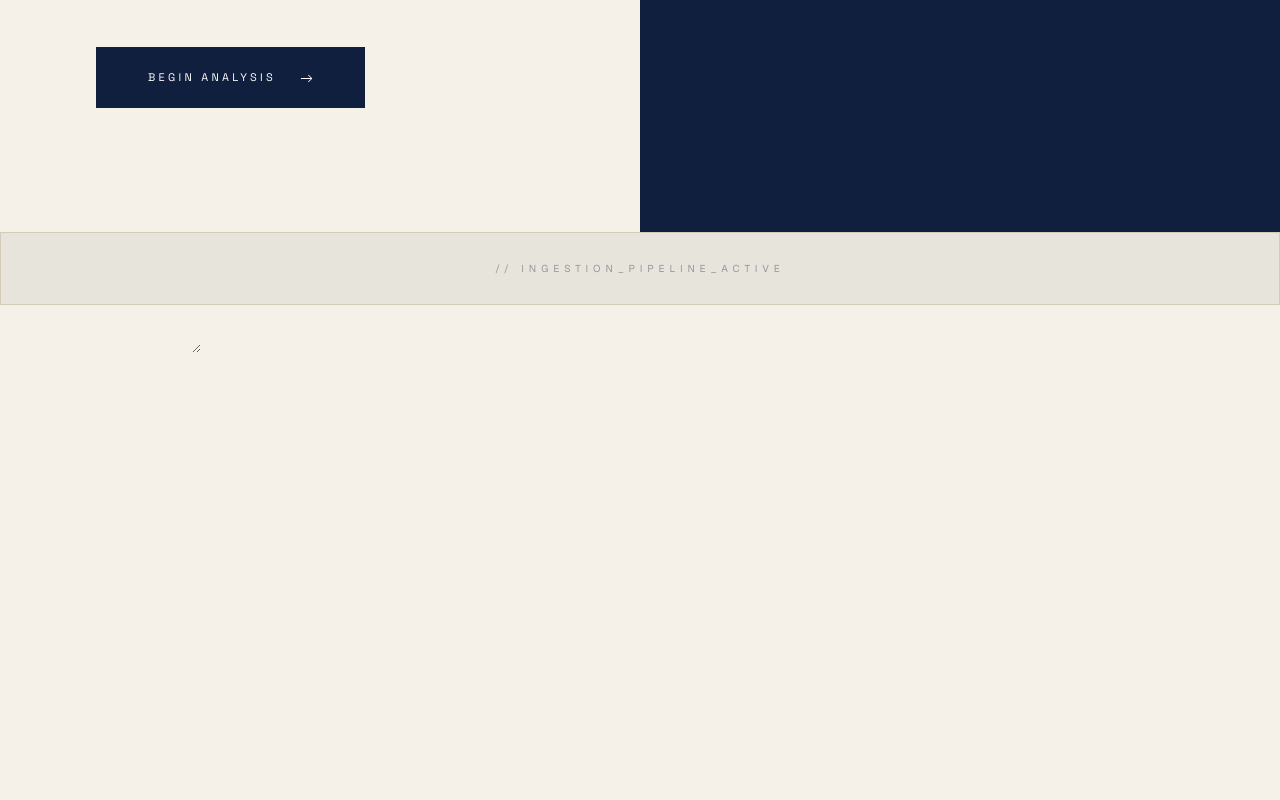
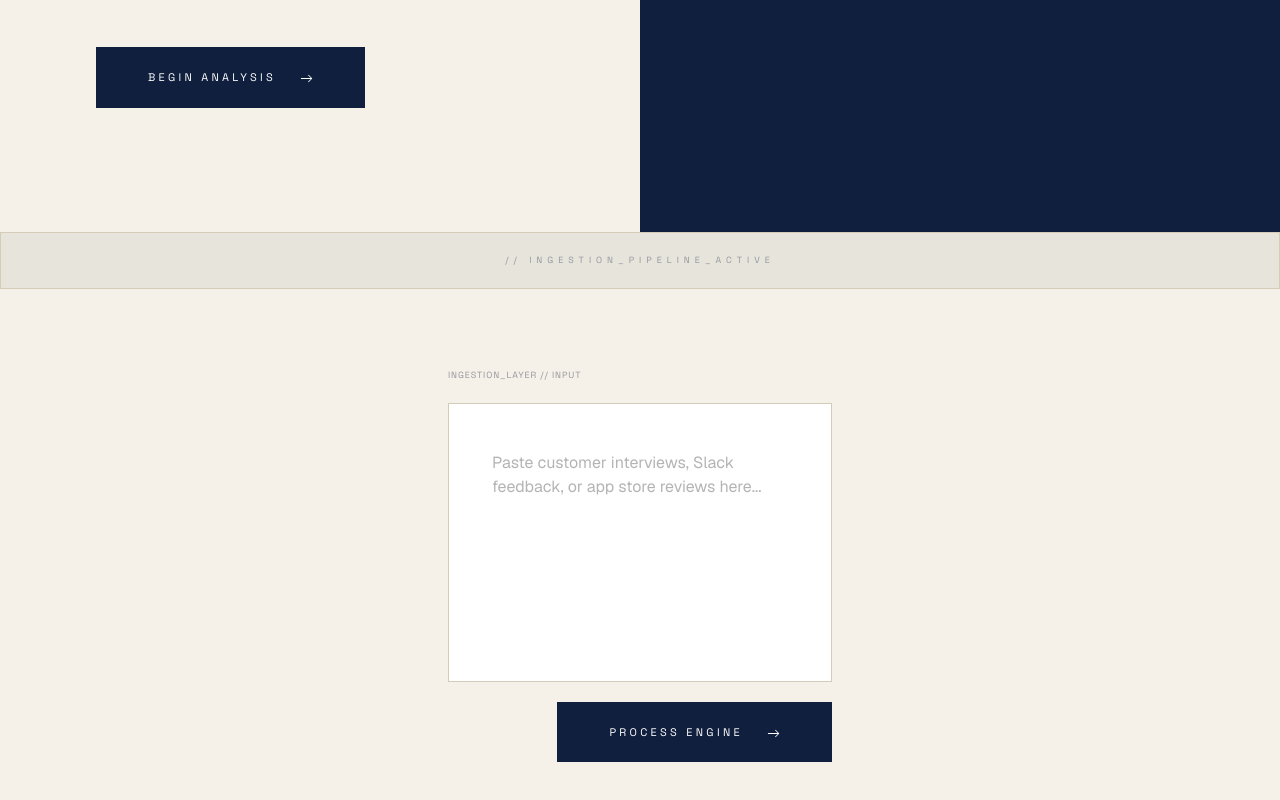
Before and after one commit to SukhdevThukral/priora, a Next.js app: page / in a window 1280 px wide. Shown: the part 644-1444 px from the top of the page. Before the commit the page ends 1004 px from the top, so only its background shows below. Built offline with nearby package versions, Linux system fonts and the light colour scheme.

Commit message:
feat: Add text input for feedback ingestion

```diff
--- a/app/page.tsx
+++ b/app/page.tsx
@@ -41,15 +41,28 @@ export default function Page() {
             <div className="bg-[#0F1F3D]">
             </div>
           </section>
-        <section className="text-center text-[#94979E] border-[#D4CCB8] bg-[#E7E4DC] py-7 border-1 tracking-[5px] leading-[15px] text-[10px]">
+          <section className="">
+            <div className="specialFont text-center text-[#94979E] border-[#D4CCB8] bg-[#E7E4DC] py-5 border-1 tracking-[5px] leading-[15px] text-[9px]">
               <span className="">
                 // INGESTION_PIPELINE_ACTIVE
               </span>
+            </div>
+            <div className="flex flex-col py-20 px-[140px] md:px-[200px] lg:px-[448px]">
+              <span className="text-left mb-5 specialFont tracking-[0.9px] leading-[13.5px] text-[9px] text-[#94979E]">
+                INGESTION_LAYER // INPUT
+              </span>
+              <textarea placeholder="Paste customer interviews, Slack feedback, or app store reviews here..."
+                        className="border-1 border-[#D4CCB8] bg-[#ffffff] px-[43px] py-[47px] text-[#69696b] w-full resize-none h-[279px] w-[1025px] text-left focus:outline-none focus:border-[#2563E7]">
+              </textarea>
+              <button className="specialFont self-end flex flex-row gap-6 uppercase tracking-[3.3px] leading-[16.5px] px-13 py-[22px] bg-[#0F1F3D] w-fit text-white text-[11px] mt-5">
+                Process Engine
+                <svg xmlns="http://www.w3.org/2000/svg" className="mt-[3px]" width="13" height="13" fill="currentColor" viewBox="0 0 16 16">
+                  <path fillRule="evenodd" d="M1 8a.5.5 0 0 1 .5-.5h11.793l-3.147-3.146a.5.5 0 0 1 .708-.708l4 4a.5.5 0 0 1 0 .708l-4 4a.5.5 0 0 1-.708-.708L13.293 8.5H1.5A.5.5 0 0 1 1 8"/>
+                </svg>
+              </button>
+            </div>
           </section>
           <section>
-          <textarea>
-
-          </textarea>
           </section>
         </main>
       </>
```
Lines whose indentation alone changed are shown as unchanged.
